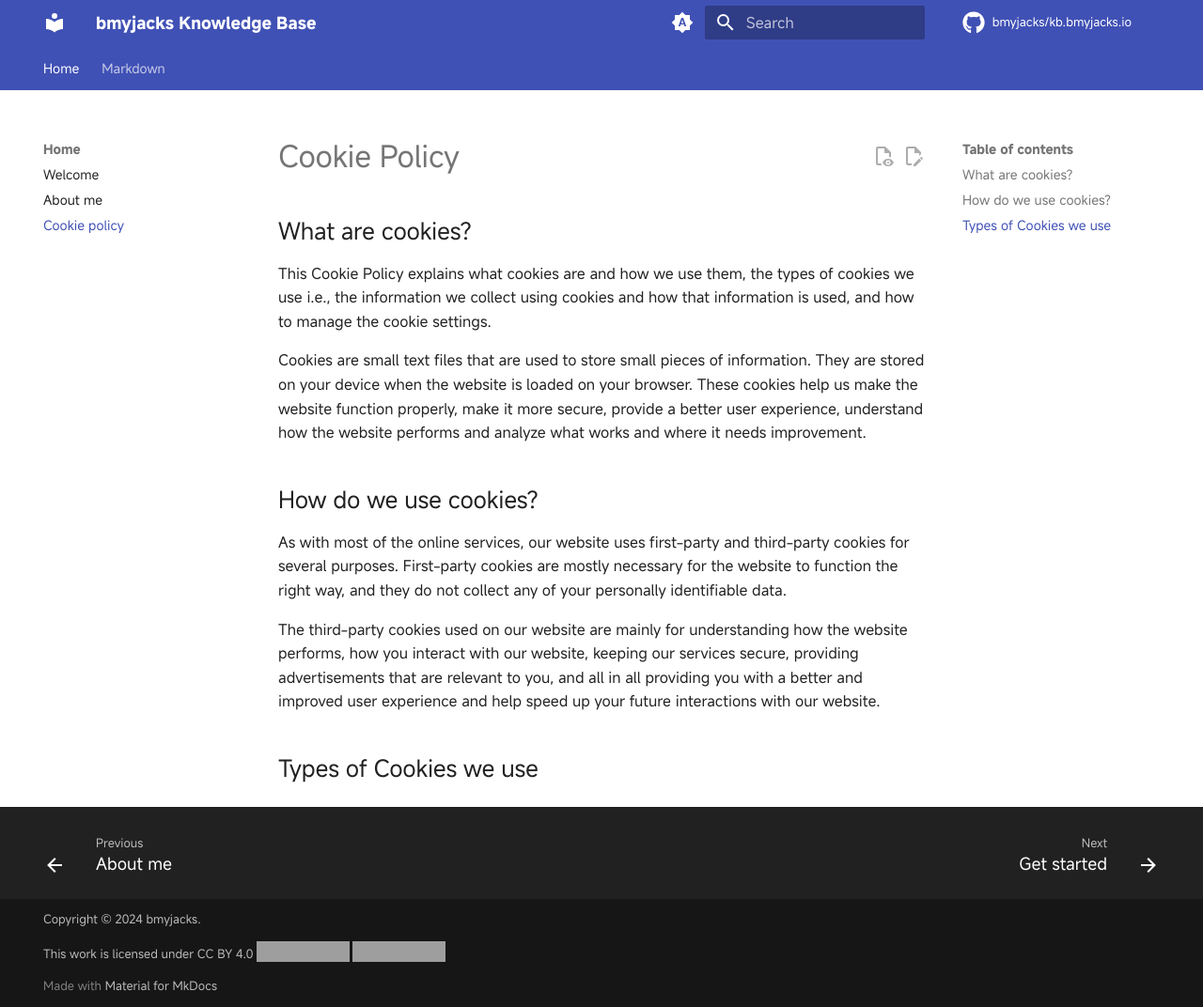
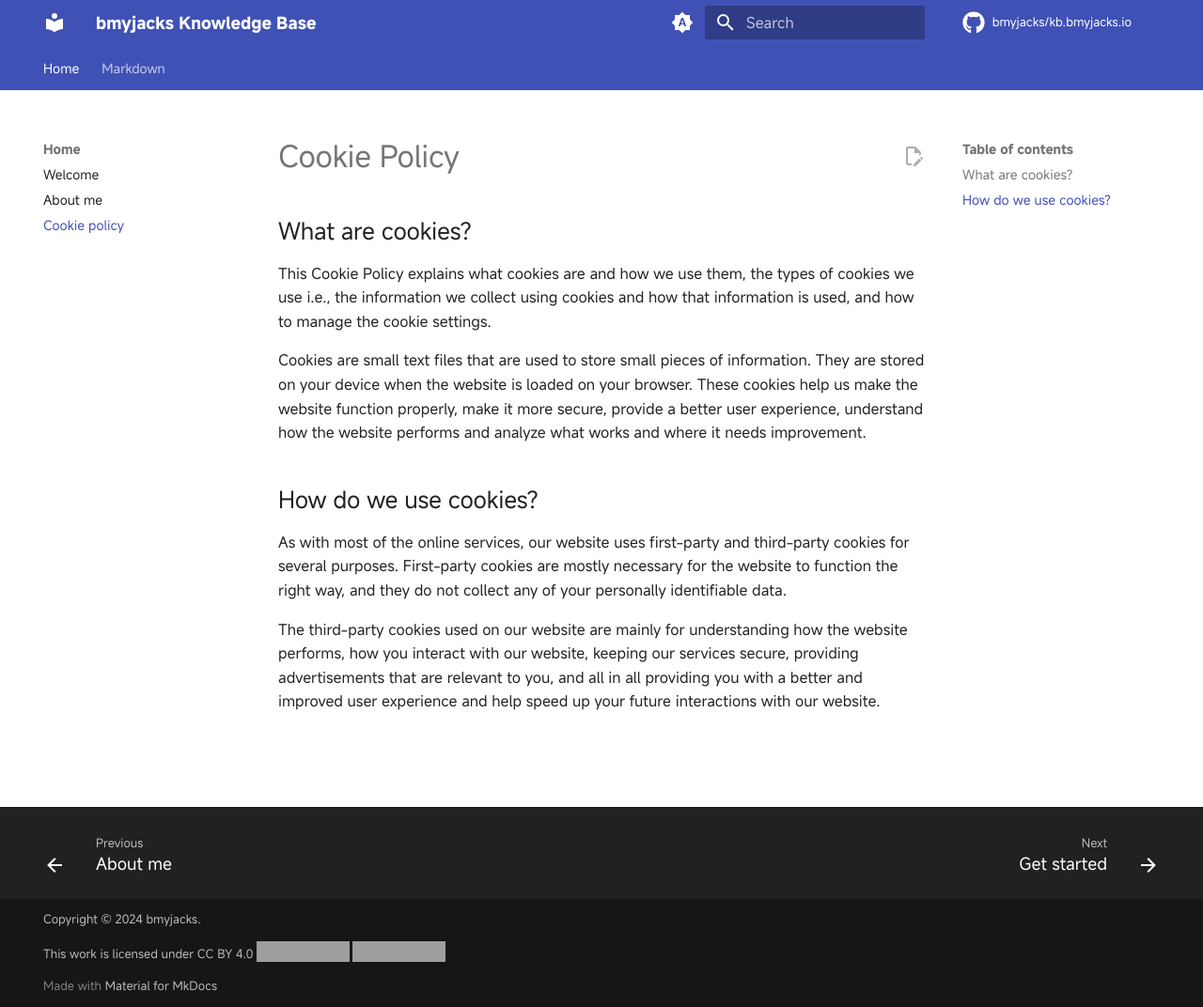
Before and after one commit to bmyjacks/kb.bmyjacks.io, an MkDocs documentation site: the page built from docs/cookie.md, in a window 1280 px wide and 1072 px high. Shown: the whole window at 94% size. Built offline with MkDocs 1.6.1 and Material for MkDocs 9.7.7, drawn with Linux system fonts in a browser that asks for light colours; comment, search, counter and statistics services are not loaded; grey boxes are pictures that could not be loaded.

Commit message:
Remove cookieyes buggy widgets

```diff
--- a/docs/cookie.md
+++ b/docs/cookie.md
@@ -16,7 +16,3 @@ Cookies are small text files that are used to store small pieces of information.
 As with most of the online services, our website uses first-party and third-party cookies for several purposes. First-party cookies are mostly necessary for the website to function the right way, and they do not collect any of your personally identifiable data.
 
 The third-party cookies used on our website are mainly for understanding how the website performs, how you interact with our website, keeping our services secure, providing advertisements that are relevant to you, and all in all providing you with a better and improved user experience and help speed up your future interactions with our website.
-
-## Types of Cookies we use
-
-<div class="cky-audit-table-element"></div>
--- a/mkdocs.yml
+++ b/mkdocs.yml
@@ -15,7 +15,6 @@ theme:
     repo: fontawesome/brands/github
   features:
     - content.action.edit
-    - content.action.view
     - navigation.tabs
     - navigation.tracking
     - navigation.sections
@@ -51,11 +50,10 @@ theme:
 extra_css:
   - stylesheets/fonts.css
 
-# extra_javascript:
-
 plugins:
   - search
   - git-committers:
+      enabled: !ENV [CI, false]
       repository: bmyjacks/kb.bmyjacks.io
       branch: main
   - minify:
--- a/overrides/main.html
+++ b/overrides/main.html
@@ -2,10 +2,6 @@
 
 {% block libs %}
 <!-- Add scripts that need to run before here -->
-<!-- Start cookieyes banner -->
-<script id="cookieyes" type="text/javascript"
-  src="https://cdn-cookieyes.com/client_data/833140ebad86cc0c4a721b17/script.js" async></script>
-<!-- End cookieyes banner -->
 {{ super() }}
 <!-- Add scripts that need to run afterwards here -->
 {% endblock %}
```
